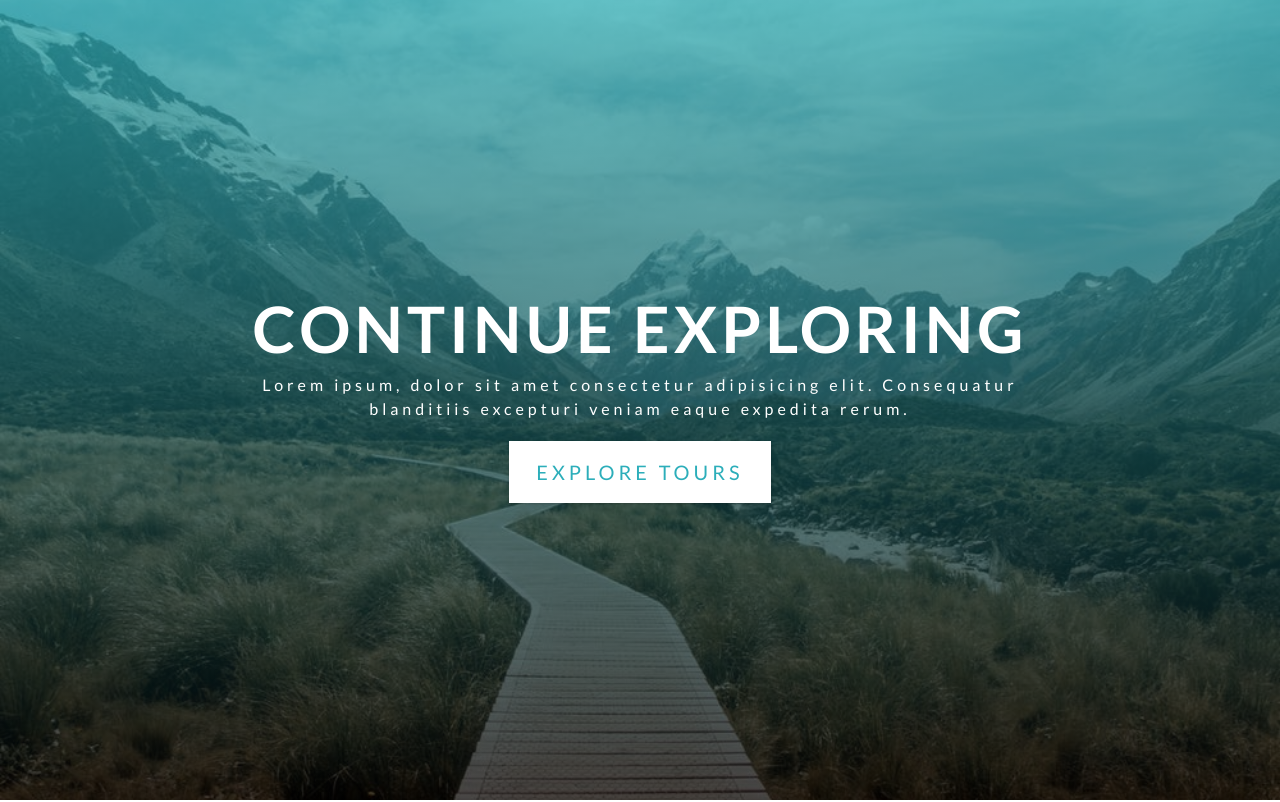
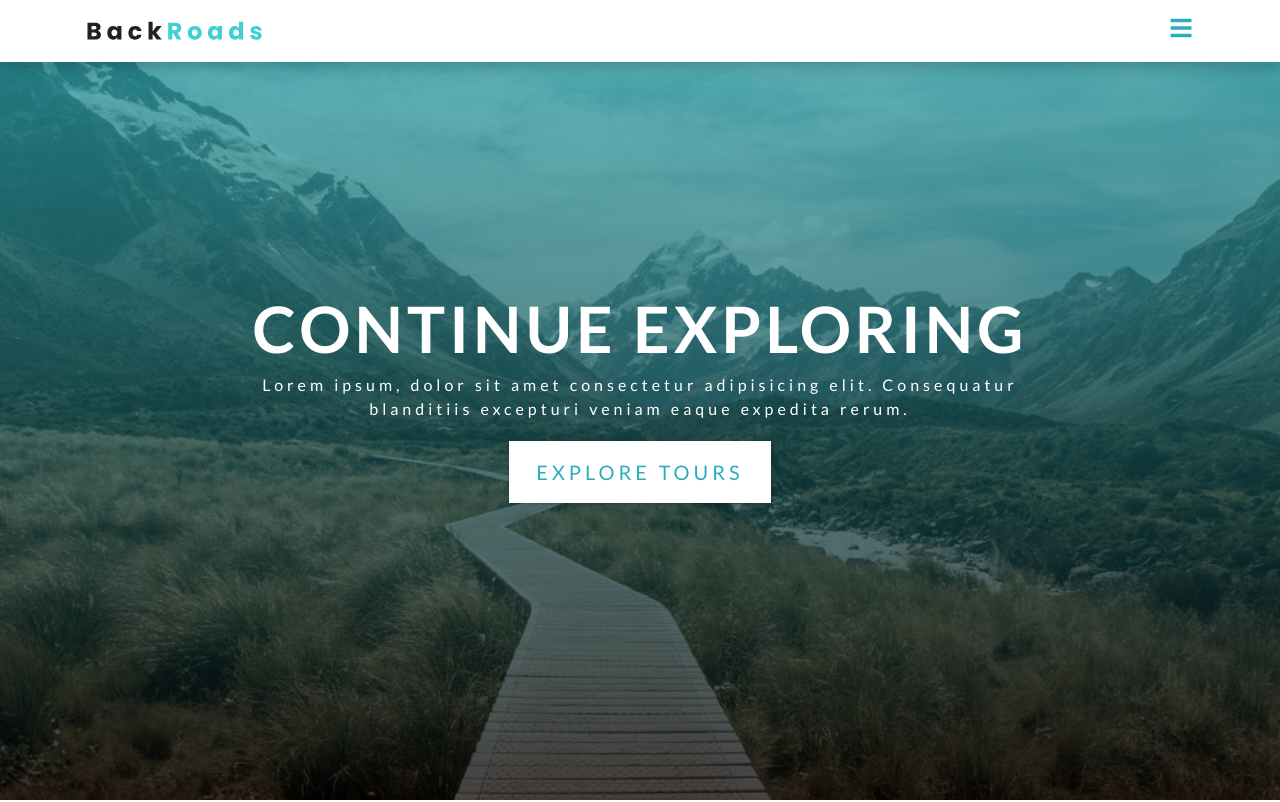
Before and after one commit to Kadungon/back-roads, a React (Create React App) app: page / in a window 1280 px wide. Shown: the top 802 px of the page. Built offline with nearby package versions, Linux system fonts and the light colour scheme.

Commit message:
added nav bar

```diff
--- a/src/App.js
+++ b/src/App.js
@@ -6,10 +6,12 @@ import Feature from "./components/feature/feature.component";
 import Contact from "./components/contact/contact.component";
 import Gallery from "./components/gallery/gallery.component";
 import Footer from "./components/footer/footer.component";
+import NavBar from "./components/nav/nav.component";
 function App() {
   return (
     <React.Fragment>
-      <header>
+      <header id="home">
+        <NavBar />
         <Hero />
       </header>
       <About />
--- a/src/components/footer/footer.component.jsx
+++ b/src/components/footer/footer.component.jsx
@@ -11,7 +11,7 @@ const Footer = () => {
           </a>
         </li>
         <li>
-          <a href="about" className="footer-link scroll-link">
+          <a href="#about" className="footer-link scroll-link">
             about
           </a>
         </li>
--- /dev/null
+++ b/src/components/nav/nav.component.jsx
@@ -0,0 +1,79 @@
+import Wrapper from "./nav.styles";
+import logo from "../../static/images/logo.svg";
+import { FaBars, FaFacebook, FaTwitter, FaSquarespace } from "react-icons/fa";
+
+const NavBar = () => {
+  return (
+    <Wrapper>
+      <div className="nav-centre">
+        <div className="nav-header">
+          <img src={logo} className="nav-logo" alt="" />
+          <button className="nav-toggle">
+            <FaBars />
+          </button>
+        </div>
+        <ul className="nav-links">
+          <li>
+            <a href="#home" className="nav-link scroll-link">
+              home
+            </a>
+          </li>
+          <li>
+            <a href="#about" className="nav-link scroll-link">
+              about
+            </a>
+          </li>
+          <li>
+            <a href="#services" className="nav-link scroll-link">
+              services
+            </a>
+          </li>
+          <li>
+            <a href="#feature" className="nav-link scroll-link">
+              feature
+            </a>
+          </li>
+          <li>
+            <a href="#gallery" className="nav-link scroll-link">
+              gallery
+            </a>
+          </li>
+        </ul>
+        <ul className="nav-icons">
+          <li>
+            <a
+              href="https://www.twitter.com"
+              target="_blank"
+              className="nav-icon"
+              rel="noreferrer"
+            >
+              <FaTwitter />
+            </a>
+          </li>
+          <li>
+            <a
+              href="https://www.facebook.com"
+              target="_blank"
+              className="nav-icon"
+              rel="noreferrer"
+            >
+              <FaFacebook />
+            </a>
+          </li>
+          <li>
+            <a
+              href="https://www.squarespace.com/"
+              target="_blank"
+              className="nav-icon"
+              rel="noreferrer"
+            >
+              <FaSquarespace />
+            </a>
+          </li>
+        </ul>
+      </div>
+    </Wrapper>
+  );
+};
+
+export default NavBar;
--- /dev/null
+++ b/src/components/nav/nav.styles.jsx
@@ -0,0 +1,70 @@
+import styled from "styled-components";
+
+const Wrapper = styled.nav`
+  position: fixed;
+  top: 0;
+  left: 0;
+  width: 100%;
+  background: var(--clr-white);
+  box-shadow: var(--dark-shadow);
+  z-index: 2;
+
+  .nav-icons {
+    display: none;
+  }
+
+  .nav-centre {
+    width: 100%;
+    max-width: 1170px;
+    color: antiquewhite;
+    margin: 0 auto;
+  }
+
+  .nav-header {
+    display: flex;
+    justify-content: space-between;
+    align-items: center;
+    padding: 1rem 2rem;
+  }
+
+  .nav-toggle {
+    background: transparent;
+    border: transparent;
+    font-size: 1.5rem;
+    color: var(--clr-primary-5);
+    cursor: pointer;
+    transition: var(--transition);
+
+    &:hover {
+      transform: scale(1.2);
+    }
+  }
+
+  .nav-link {
+    display: block;
+    padding: 1rem 2rem;
+    text-transform: capitalize;
+    letter-spacing: var(--spacing);
+    transition: var(--transition);
+    color: var(--clr-grey-1);
+    cursor: pointer;
+    font-size: 1rem;
+    &:hover {
+      color: var(--clr-primary-1);
+      background: var(--clr-primary-8);
+      padding-left: 2.25rem;
+    }
+  }
+
+  .nav-links {
+    height: 0;
+    overflow: hidden;
+    transition: var(--transition);
+  }
+
+  .show-links {
+    height: 280px;
+  }
+`;
+
+export default Wrapper;
--- a/src/index.css
+++ b/src/index.css
@@ -69,14 +69,14 @@ ul {
 a {
   text-decoration: none;
 }
-img {
+/* img {
+  width: 100%;
+  display: block;
+} */
+img:not(.nav-logo) {
   width: 100%;
   display: block;
 }
-/* img:not(.nav-logo) {
-  width: 100%;
-  display: block;
-} */
 
 h1,
 h2,
```
